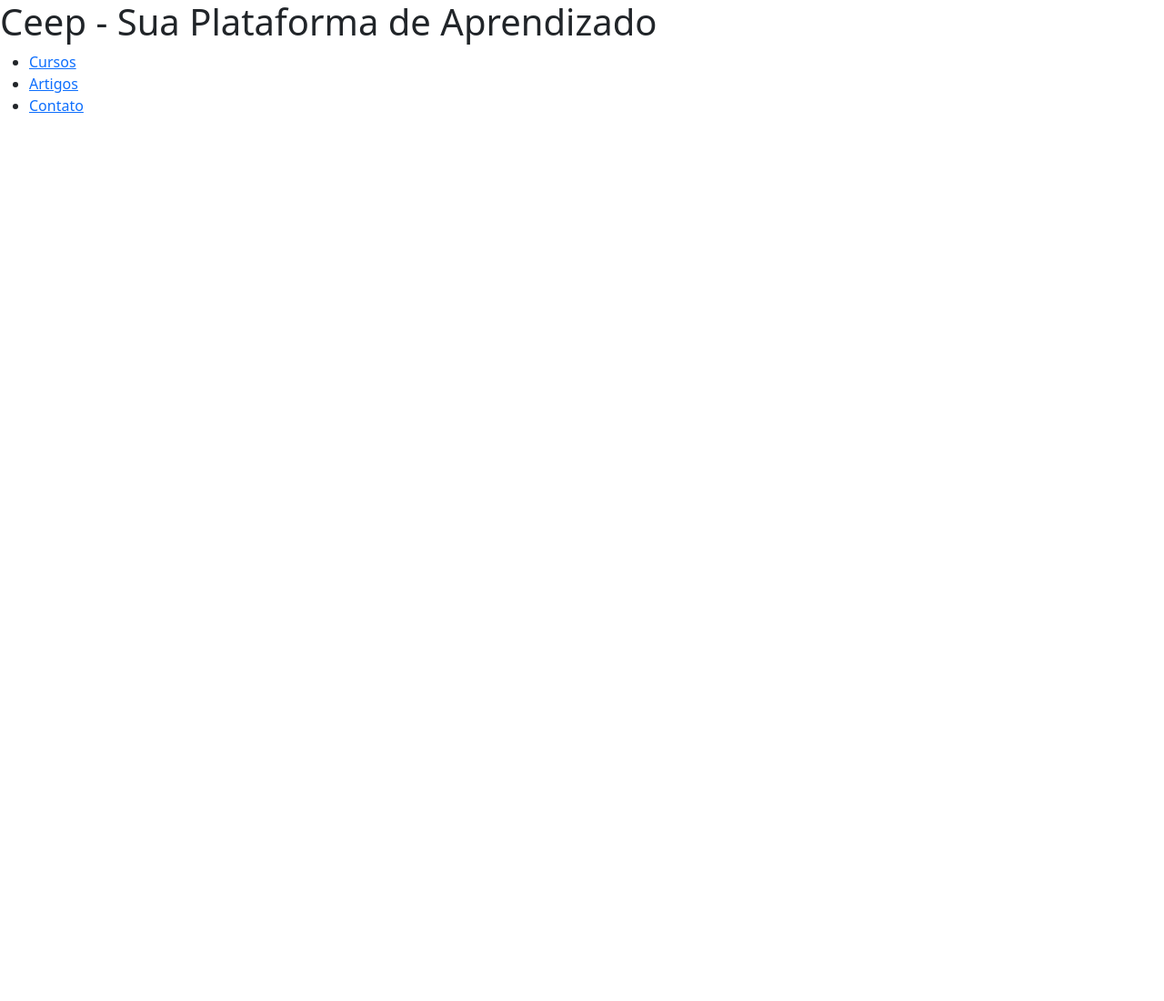
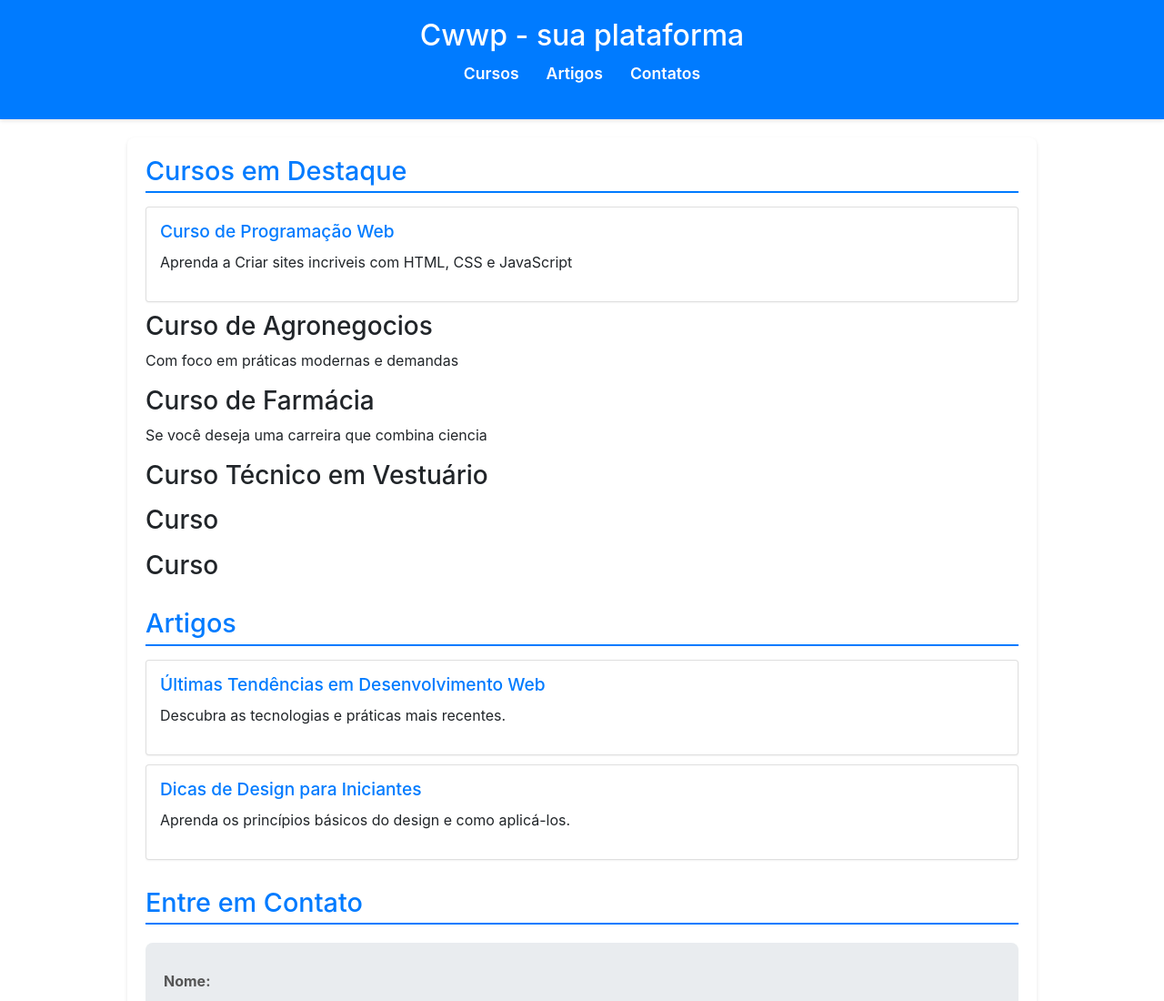
Before and after one commit to Herison9Bit/Bootstrap-16-05-aula, a plain HTML site: page index.html in a window 1280 px wide. Shown: the top 1100 px of the page at 91% size. Before the commit the page ends 800 px from the top, so only its background shows below. Drawn offline with nearby package versions, Linux system fonts and the light colour scheme.

Commit message:
Add files via upload

```diff
--- a/index.html
+++ b/index.html
@@ -1,23 +1,80 @@
 <!DOCTYPE html>
-<html lang="en">
+<html lang="pt-br">
 <head>
     <meta charset="UTF-8">
     <meta name="viewport" content="width=device-width, initial-scale=1.0">
-    <title>Document</title>
-
-    <link href="https://cdn.jsdelivr.net/npm/bootstrap@5.3.6/dist/css/bootstrap.min.css" rel="stylesheet" integrity="sha384-4Q6Gf2aSP4eDXB8Miphtr37CMZZQ5oXLH2yaXMJ2w8e2ZtHTl7GptT4jmndRuHDT" crossorigin="anonymous">
+    <link rel="stylesheet" href="style.css">
+    <link rel="stylesheet" href="https://cdn.jsdelivr.net/npm/]bootstrap@5.3.6/dist/css/bootstrap.min.css" integrity="sha384-4Q6Gf2aSP4eDXB8Miphtr37CMZZQ5oXLH2yaXMJ2w8e2ZtHT17GpT4jmnRuHDT" crossorigin="anonymous">
+    <title>Design</title>
 </head>
 <body>
     <header>
-        <h1>Ceep - Sua Plataforma de Aprendizado</h1>
+        <h1>Cwwp - sua plataforma</h1>
         <nav>
             <ul>
                 <li><a href="#cursos">Cursos</a></li>
                 <li><a href="#artigos">Artigos</a></li>
-                <li><a href="#contato">Contato</a></li>
+                <li><a href="#contatos">Contatos</a></li>
             </ul>
         </nav>
     </header>
-
+    <main>
+        <section id="cursos">
+                <h2>Cursos em Destaque</h2>
+                <div class="card">
+                    <h3>Curso de Programação Web</h3>
+                    <p>Aprenda a Criar sites incriveis com HTML, CSS e JavaScript</p>
+                </div>
+                <div>
+                    <h3>Curso de Agronegocios</h3>
+                    <p>Com foco em práticas modernas e demandas</p>
+                </div>
+                <div>
+                    <h3>Curso de Farmácia</h3>
+                    <p>Se você deseja uma carreira que combina ciencia </p>
+                </div>
+                <div>
+                    <h3>Curso Técnico em Vestuário</h3>
+                    <p></p>
+                </div>
+                <div>
+                    <h3>Curso</h3>
+                    <p></p>
+                </div>
+                <div>
+                    <h3>Curso</h3>
+                    <p></p>
+                </div>
+        </section>
+        <section id="artigos">
+            <h2>Artigos</h2>
+            <div class="card">
+                <h3>Últimas Tendências em Desenvolvimento Web</h3>
+                <p>Descubra as tecnologias e práticas mais recentes.</p>
+            </div>
+            <div class="card">
+                <h3>Dicas de Design para Iniciantes</h3>
+                <p>Aprenda os princípios básicos do design e como aplicá-los.</p>
+            </div>
+            <div>
+                <h3></h3>
+                <p></p>
+            </div>
+        </section>
+        <section id="contato">
+            <h2>Entre em Contato</h2>
+            <div class="form-container">
+                <form id="contactForm">
+                    <label for="name">Nome:</label>
+                    <input type="text" id="name" name="nome" required>
+                    <label for="email">Email:</label>
+                    <input type="email" name="email" id="email" required>
+                    <label for="mensagem">Mensagem</label>
+                    <textarea name="mensagem" id="mensagem" cols="5" rows="10"></textarea>
+                    <button type="submit">Salvar</button>
+                </form>
+            </div>
+        </section>
+    </main>
 </body>
 </html>
--- /dev/null
+++ b/style.css
@@ -0,0 +1,107 @@
+
+body {
+            font-family: 'Inter', sans-serif; /* Garante que a fonte Inter está sendo usada */
+            margin: 0;
+            padding: 0;
+            background-color: #f0f0f0; /* Cor de fundo geral */
+            color: #333;
+            line-height: 1.6; /* Melhora a legibilidade do texto */
+        }
+        header {
+            background-color: #007bff; /* Azul vibrante, semelhante ao Ceep */
+            padding: 20px;
+            text-align: center;
+            color: white;
+            box-shadow: 0 2px 4px rgba(0, 0, 0, 0.1); /* Sutil sombra */
+        }
+        header h1 {
+            margin: 0;
+            font-size: 2rem; /* Tamanho da fonte maior para o título */
+        }
+        nav ul {
+            list-style-type: none;
+            padding: 0;
+            margin-top: 10px;
+            display: flex;
+            justify-content: center; /* Centraliza os itens de navegação */
+        }
+        nav ul li {
+            margin: 0 15px; /* Espaçamento entre os itens */
+        }
+        nav ul li a {
+            color: white;
+            text-decoration: none;
+            font-weight: 600; /* Negrito para os links de navegação */
+            font-size: 1.1rem; /* Tamanho da fonte um pouco maior */
+            transition: color 0.3s ease; /* Transição suave para a cor */
+        }
+        nav ul li a:hover {
+            color: #f0f0f0; /* Leve alteração de cor no hover */
+        }
+        main {
+            padding: 20px;
+            margin: 20px auto; /* Centraliza o conteúdo principal */
+            max-width: 1000px; /* Largura máxima para o conteúdo */
+            background-color: white;
+            border-radius: 8px; /* Bordas arredondadas */
+            box-shadow: 0 2px 4px rgba(0, 0, 0, 0.1); /* Sutil sombra */
+        }
+        section {
+            margin-bottom: 30px; /* Espaçamento entre as seções */
+        }
+        section h2 {
+            font-size: 1.8rem; /* Tamanho da fonte para os títulos das seções */
+            color: #007bff; /* Azul vibrante */
+            margin-bottom: 15px;
+            border-bottom: 2px solid #007bff; /* Linha abaixo do título */
+            padding-bottom: 5px;
+        }
+        .card {
+            background-color: #e9ecef; /* Cor de fundo dos cards */
+            padding: 15px;
+            border-radius: 8px;
+            margin-bottom: 10px;
+            box-shadow: 0 1px 2px rgba(0, 0, 0, 0.05); /* Sutil sombra nos cards */
+        }
+        .card h3 {
+            font-size: 1.2rem;
+            margin-bottom: 10px;
+            color: #007bff; /* Azul vibrante */
+        }
+        .form-container {
+            background-color: #e9ecef;
+            padding: 20px;
+            border-radius: 8px;
+            margin-top: 20px;
+        }
+
+        .form-container h2{
+           color: #007bff;
+           margin-bottom: 20px;
+        }
+        form label {
+            display: block;
+            margin-top: 10px;
+            font-weight: bold; /* Labels em negrito */
+            color: #555;
+        }
+        form input, form textarea, form button {
+            width: 100%;
+            padding: 10px;
+            margin-top: 5px;
+            border: 1px solid #ddd; /* Bordas mais claras */
+            border-radius: 5px;
+            box-sizing: border-box; /* Garante que o padding não afeta a largura */
+        }
+        form button {
+            background-color: #007bff; /* Azul vibrante */
+            color: white;
+            border: none;
+            cursor: pointer;
+            margin-top: 20px;
+            font-weight: 600; /* Negrito no botão */
+            transition: background-color 0.3s ease; /* Transição suave */
+        }
+        form button:hover {
+            background-color: #0056b3; /* Escurece no hover */
+        }
```
